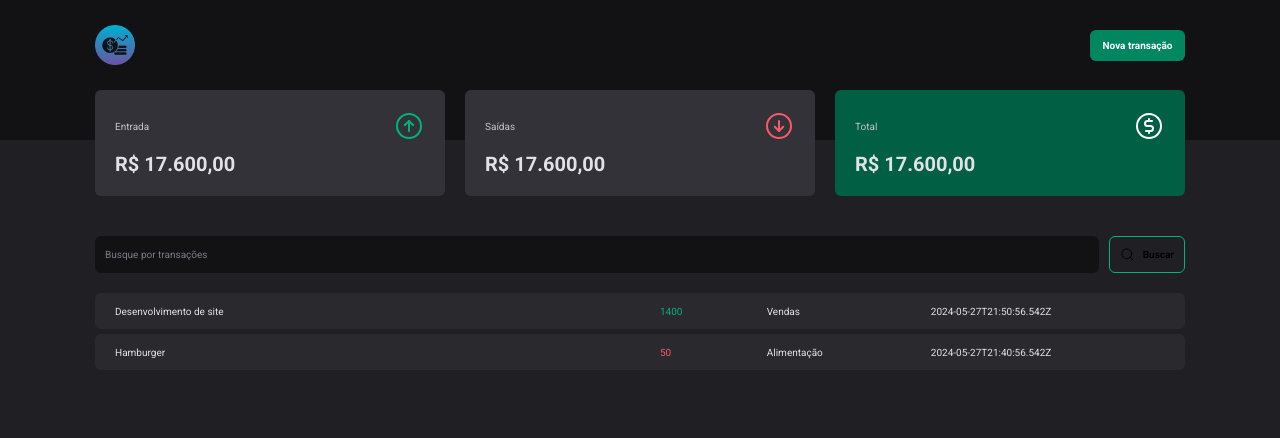
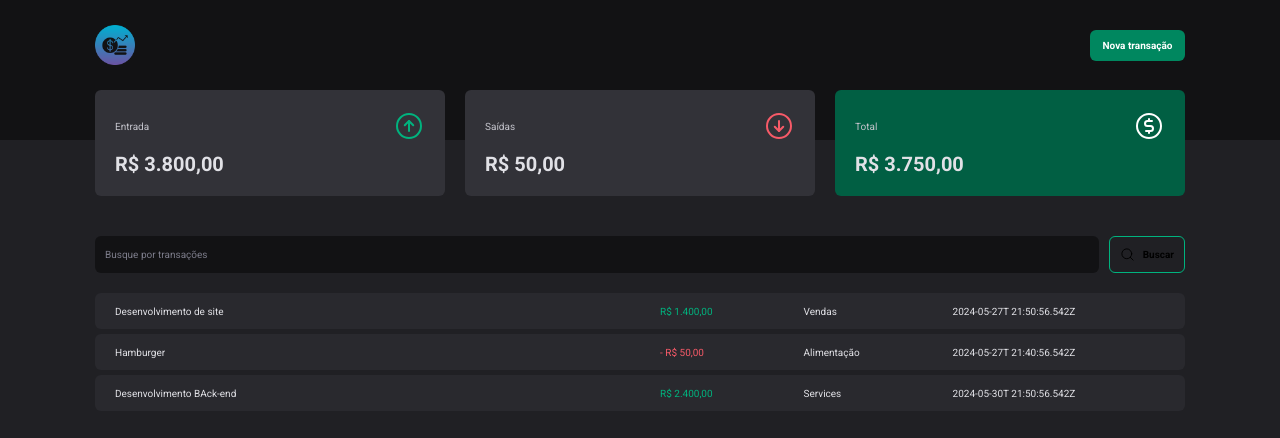
Before and after one commit to fabriciofcastro/react-api, a React (Vite) app: page / in a window 1280 px wide. Shown: the top 438 px of the page. Built offline with nearby package versions, Linux system fonts and the light colour scheme; data requests are answered from the project's data file.

Commit message:
create hook summary, ajsutes na formatação do form

```diff
--- a/package.json
+++ b/package.json
@@ -17,7 +17,9 @@
     "phosphor-react": "^1.4.1",
     "react": "^18.2.0",
     "react-dom": "^18.2.0",
-    "styled-components": "^6.1.11"
+    "react-hook-form": "^7.51.5",
+    "styled-components": "^6.1.11",
+    "zod": "^3.23.8"
   },
   "devDependencies": {
     "@types/react": "^18.2.66",
--- a/server.json
+++ b/server.json
@@ -6,7 +6,7 @@
       "type": "income",
       "category": "Vendas",
       "price": 1400,
-      "createAt": "2024-05-27T21:50:56.542Z"
+      "createAt": "2024-05-27T 21:50:56.542Z"
 
     },
     {
@@ -15,7 +15,16 @@
       "type": "outcome",
       "category": "Alimentação",
       "price": 50,
-      "createAt": "2024-05-27T21:40:56.542Z"
+      "createAt": "2024-05-27T 21:40:56.542Z"
+
+    },
+    {
+      "id": 3,
+      "description": "Desenvolvimento BAck-end",
+      "type": "income",
+      "category": "Services",
+      "price": 2400,
+      "createAt": "2024-05-30T 21:50:56.542Z"
 
     }
   ]
--- a/src/App.tsx
+++ b/src/App.tsx
@@ -2,6 +2,7 @@ import { ThemeProvider } from "styled-components"
 import { defaultTheme } from "./styles/themes/default"
 import { GlobalStyle } from "./styles/glovals"
 import { Transactions } from "./pages/Transactions"
+import { TransactionsProvider } from "./context/transactionsContex"
 
 
 export const App = () => {
@@ -9,7 +10,10 @@ export const App = () => {
   return (
     <ThemeProvider theme={defaultTheme}>
       <GlobalStyle />
-       <Transactions />
+      <TransactionsProvider>
+        <Transactions />
+      </TransactionsProvider>
+
     </ThemeProvider>
   )
 }
--- a/src/components/Summary/index.tsx
+++ b/src/components/Summary/index.tsx
@@ -1,8 +1,13 @@
-import React from 'react'
 import { SummaryContainer, SummaryCard } from './styles'
 import { ArrowCircleDown, ArrowCircleUp, CurrencyCircleDollar } from 'phosphor-react'
+import { priceFormatter } from '../../utils/formatter'
+import { useSummary } from '../../hooks/useSummary'
 
 export const Summary = () => {
+
+  const summary = useSummary()
+
+
   return (
     <SummaryContainer >
       <SummaryCard>
@@ -11,7 +16,7 @@ export const Summary = () => {
           <ArrowCircleUp size={32} color="#00b37e"/>
         </header>
 
-        <strong>R$ 17.600,00</strong>
+        <strong>{ priceFormatter.format( summary.income )}</strong>
       </SummaryCard>
       <SummaryCard>
         <header>
@@ -19,7 +24,7 @@ export const Summary = () => {
           <ArrowCircleDown size={32} color="#f75a68" />
         </header>
 
-        <strong>R$ 17.600,00</strong>
+        <strong>{ priceFormatter.format( summary.outcome )}</strong>
       </SummaryCard>
       <SummaryCard variant='green'>
         <header>
@@ -27,7 +32,7 @@ export const Summary = () => {
           <CurrencyCircleDollar size={32} color="#FFF"/>
         </header>
 
-        <strong>R$ 17.600,00</strong>
+        <strong>{ priceFormatter.format( summary.total )}</strong>
       </SummaryCard>
 
     </SummaryContainer>
--- /dev/null
+++ b/src/context/transactionsContex.tsx
@@ -0,0 +1,44 @@
+import { createContext, useEffect, useState } from "react";
+
+interface TransactionProps {
+  id: number
+  description: string
+  type: 'income' | 'outcome'
+  price: number
+  category: string
+  createAt: string
+}
+
+interface TransactionContextType {
+  transactions: TransactionProps[]
+}
+interface TransactionContextProps {
+  children: React.ReactNode
+}
+
+export const TransactionContext = createContext({} as TransactionContextType)
+
+export function TransactionsProvider({ children }: TransactionContextProps) {
+
+  const [transactions, setTransactions] = useState<TransactionProps[]>(() => [])
+
+  async function getTransactions() {
+    const response = await fetch("http://localhost:3000/transation")
+    const data = await response.json()
+
+    setTransactions(data)
+
+  }
+
+  useEffect(() => {
+    getTransactions()
+
+  }, [])
+
+
+  return (
+    <TransactionContext.Provider value={ { transactions } }>
+      { children }
+    </TransactionContext.Provider>
+  )
+}
--- /dev/null
+++ b/src/hooks/useSummary.ts
@@ -0,0 +1,27 @@
+import { useContext } from "react"
+import { TransactionContext } from "../context/transactionsContex"
+
+export const useSummary = () => {
+  const { transactions } = useContext(TransactionContext)
+
+  const summary = transactions.reduce(
+    (acc, transaction) => {
+      if (transaction.type === "income") {
+        acc.income += transaction.price
+        acc.total += transaction.price
+      }else {
+        acc.outcome += transaction.price
+        acc.total -= transaction.price
+      }
+
+      return acc
+    },
+    {
+      income: 0,
+      outcome: 0,
+      total: 0
+    }
+  )
+
+  return summary
+}
--- a/src/pages/Transactions/index.tsx
+++ b/src/pages/Transactions/index.tsx
@@ -1,36 +1,15 @@
-import { useEffect, useState } from "react"
+import { useContext } from "react"
 import { Header } from "../../components/Header"
 import { Summary } from "../../components/Summary"
 import { Search } from "./components/Search"
 import { PriceHighlight, TransactionContainer, TransactionTable } from "./styles"
+import { TransactionContext } from "../../context/transactionsContex"
+import { dateFormatter, priceFormatter } from "../../../src/utils/formatter"
 
-interface TransactionProps {
-  id: number
-  description: string
-  type: 'income' | 'outcome'
-  price: number
-  category: string
-  createAt: string
-
-}
 
 export const Transactions = () => {
 
-  const [transactions, setTransactions] = useState<TransactionProps[]>(() => [])
-
-  async function getTransactions() {
-    const response = await fetch("http://localhost:3000/transation")
-    const data = await response.json()
-
-    setTransactions(data)
-
-  }
-
-  useEffect(() => {
-    getTransactions()
-
-  }, [])
-
+  const { transactions } = useContext(TransactionContext)
 
   return (
     <div>
@@ -44,15 +23,17 @@ export const Transactions = () => {
             { transactions.map((transaction) => {
               return (
                 <tr key={transaction.id}>
-                  <td width="50%" >{transaction.description}</td>
+                  <td width="50%" >{ transaction.description }</td>
                   <td>
-                    <PriceHighlight variant={transaction.type}>
-                      {transaction.price}
+                    <PriceHighlight variant={ transaction.type}>
+                      { transaction.type === 'outcome' && '- ' }
+                      { priceFormatter.format(transaction.price) }
                     </PriceHighlight>
                   </td>
                   <td>{transaction.category}</td>
-                  <td>{transaction.createAt}</td>
+                  <td>{ transaction.createAt}</td>
                 </tr>
+
               )
             }) }
 
--- /dev/null
+++ b/src/utils/formatter.ts
@@ -0,0 +1,6 @@
+export const dateFormatter = new Intl.DateTimeFormat("pt-BR")
+
+export const priceFormatter = new Intl.NumberFormat("pt-BR", {
+  style: 'currency',
+  currency: 'BRL',
+})
```
Also changed, not shown: 1 other file (tests, documents, lock files or other folders).
